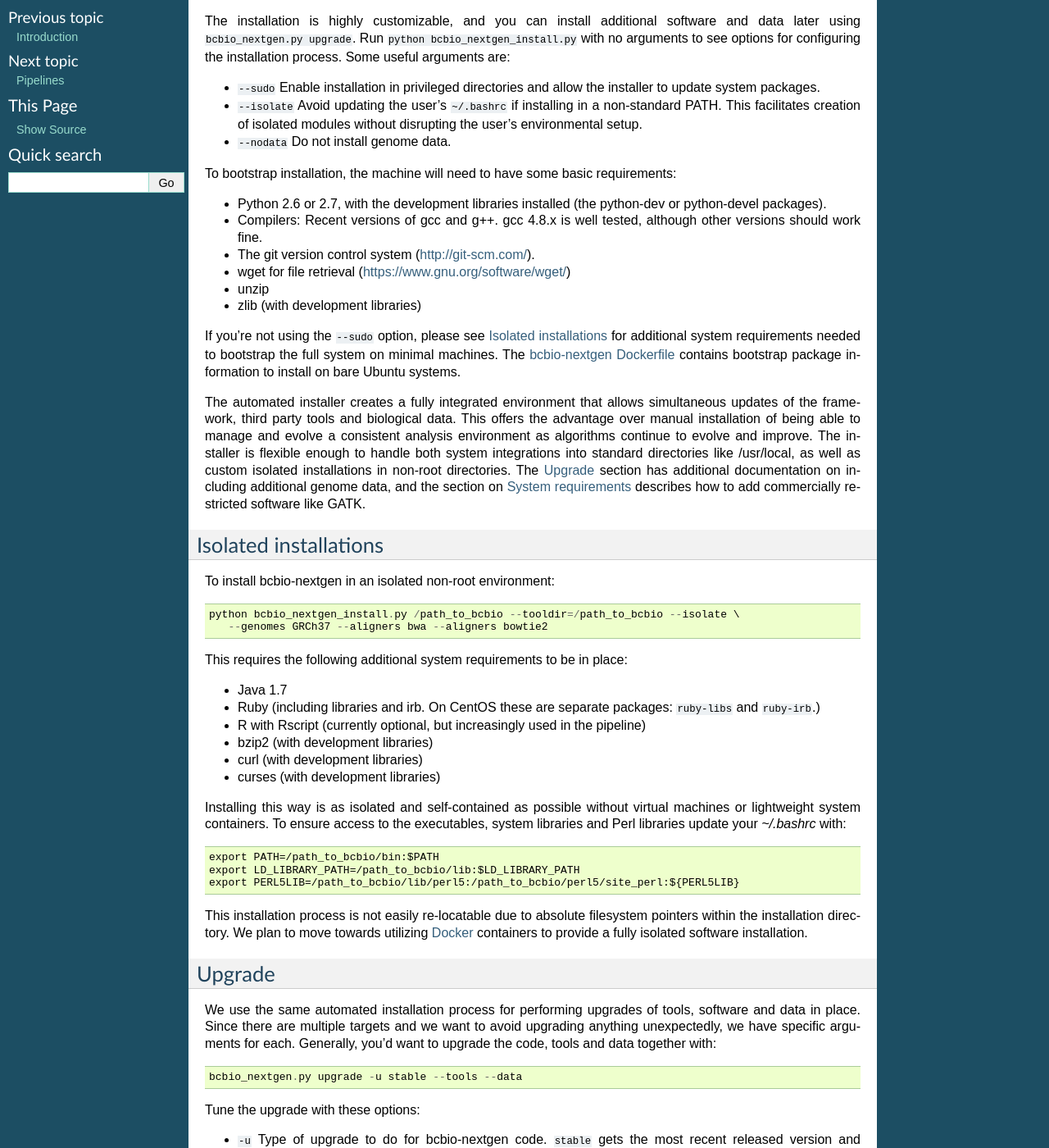
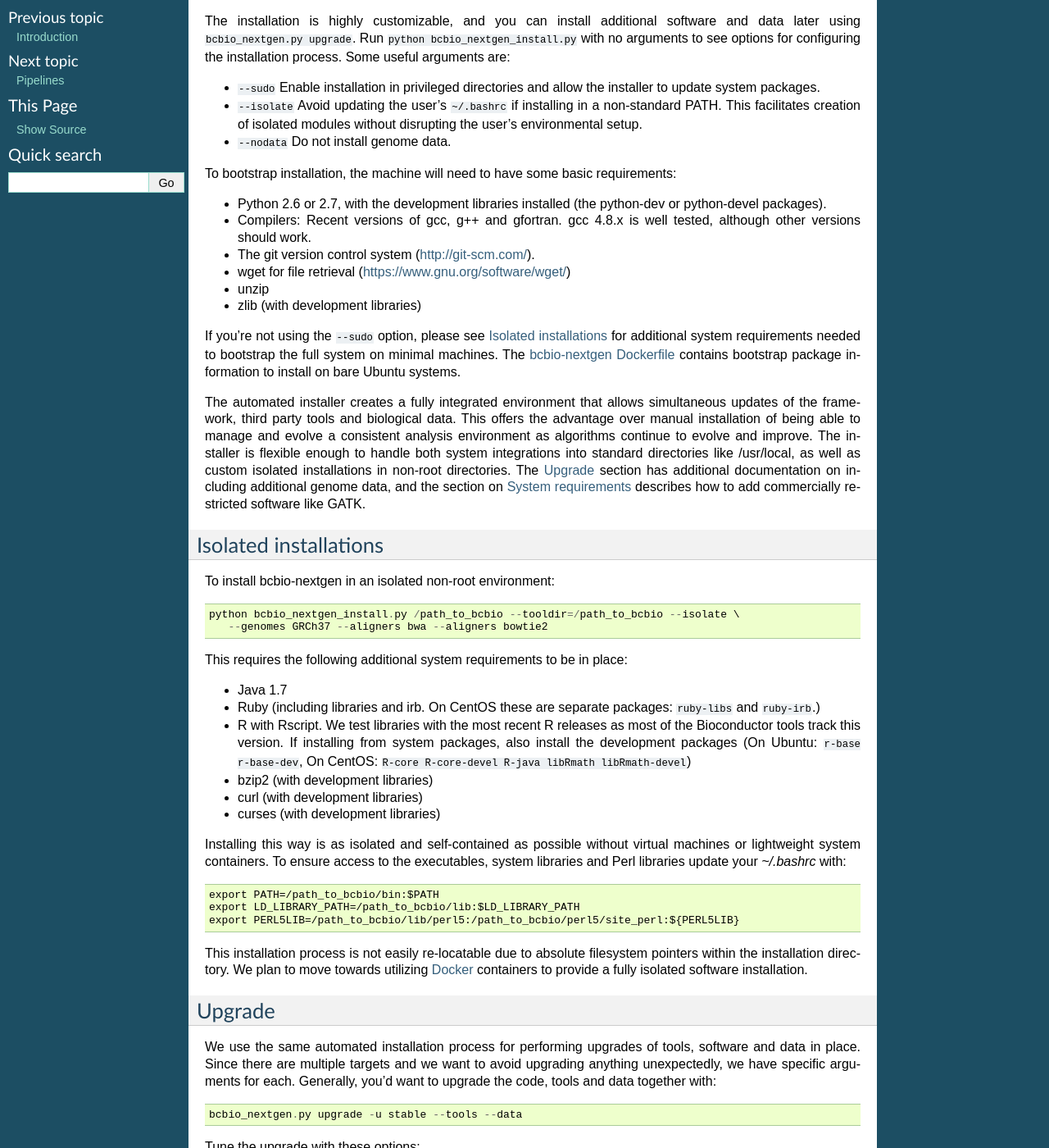
Before and after one commit to bcbio/bcbio-nextgen, a Sphinx documentation site: the page built from docs/contents/installation.rst, in a window 1280 px wide and 1400 px high, scrolled down 426 px. Shown: the whole window at 82% size. Built offline with Sphinx 7.4.7, drawn with Linux system fonts in a browser that asks for light colours.

Commit message:
Document gfortran and R requirements. Fixes #810

```diff
--- a/docs/contents/installation.rst
+++ b/docs/contents/installation.rst
@@ -40,8 +40,8 @@ requirements:
 
 - Python 2.6 or 2.7, with the development libraries
   installed (the python-dev or python-devel packages).
-- Compilers: Recent versions of gcc and g++. gcc 4.8.x is well tested,
-  although other versions should work fine.
+- Compilers: Recent versions of gcc, g++ and gfortran. gcc 4.8.x
+  is well tested, although other versions should work.
 - The git version control system (http://git-scm.com/).
 - wget for file retrieval (https://www.gnu.org/software/wget/)
 - unzip
@@ -80,7 +80,10 @@ This requires the following additional system requirements to be in place:
 - Java 1.7
 - Ruby (including libraries and irb. On CentOS these are separate packages:
   ``ruby-libs`` and ``ruby-irb``.)
-- R with Rscript (currently optional, but increasingly used in the pipeline)
+- R with Rscript. We test libraries with the most recent R releases as most of
+  the Bioconductor tools track this version. If installing from system packages,
+  also install the development packages (On Ubuntu: ``r-base r-base-dev``,
+  On CentOS: ``R-core R-core-devel R-java libRmath libRmath-devel``)
 - bzip2 (with development libraries)
 - curl (with development libraries)
 - curses (with development libraries)
```
